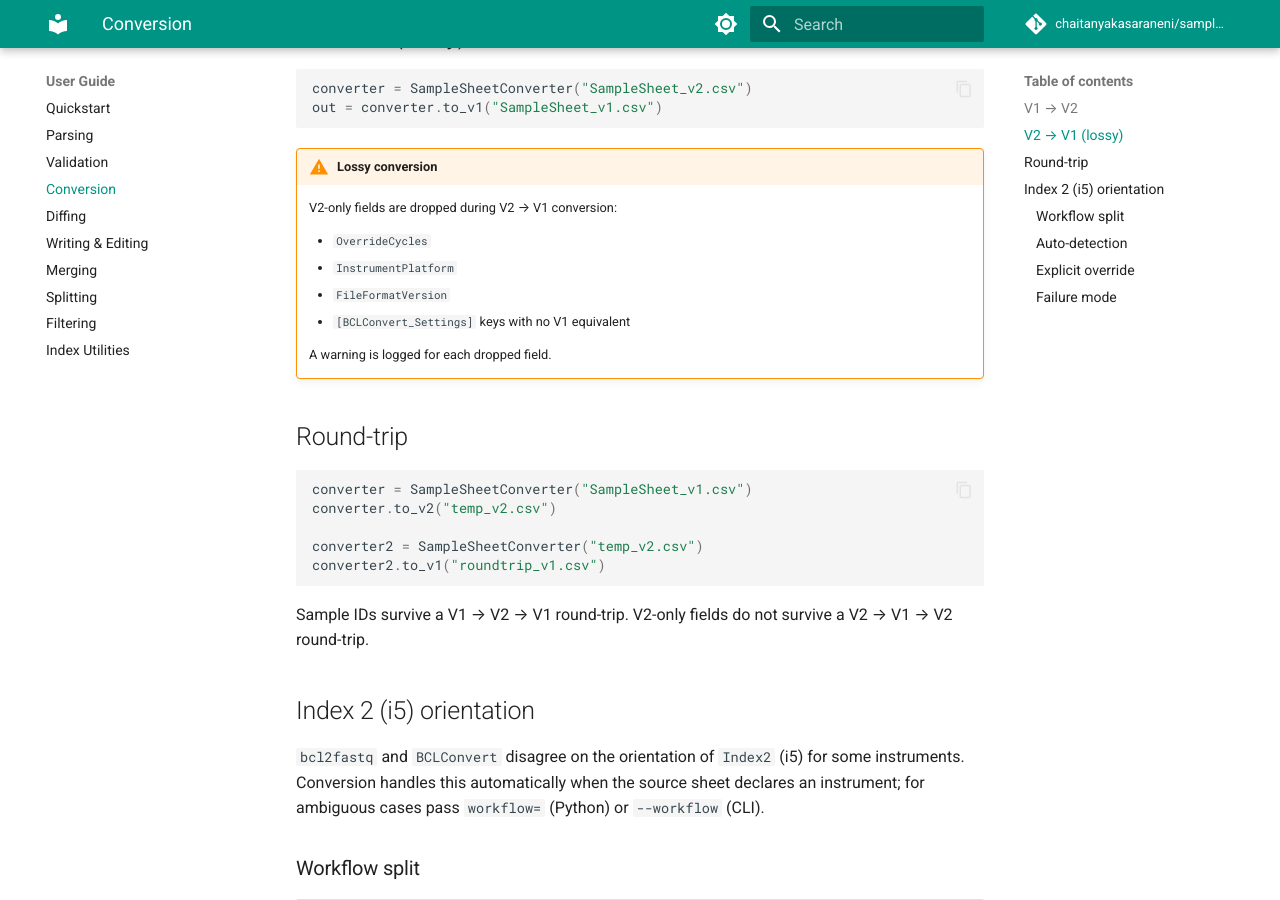
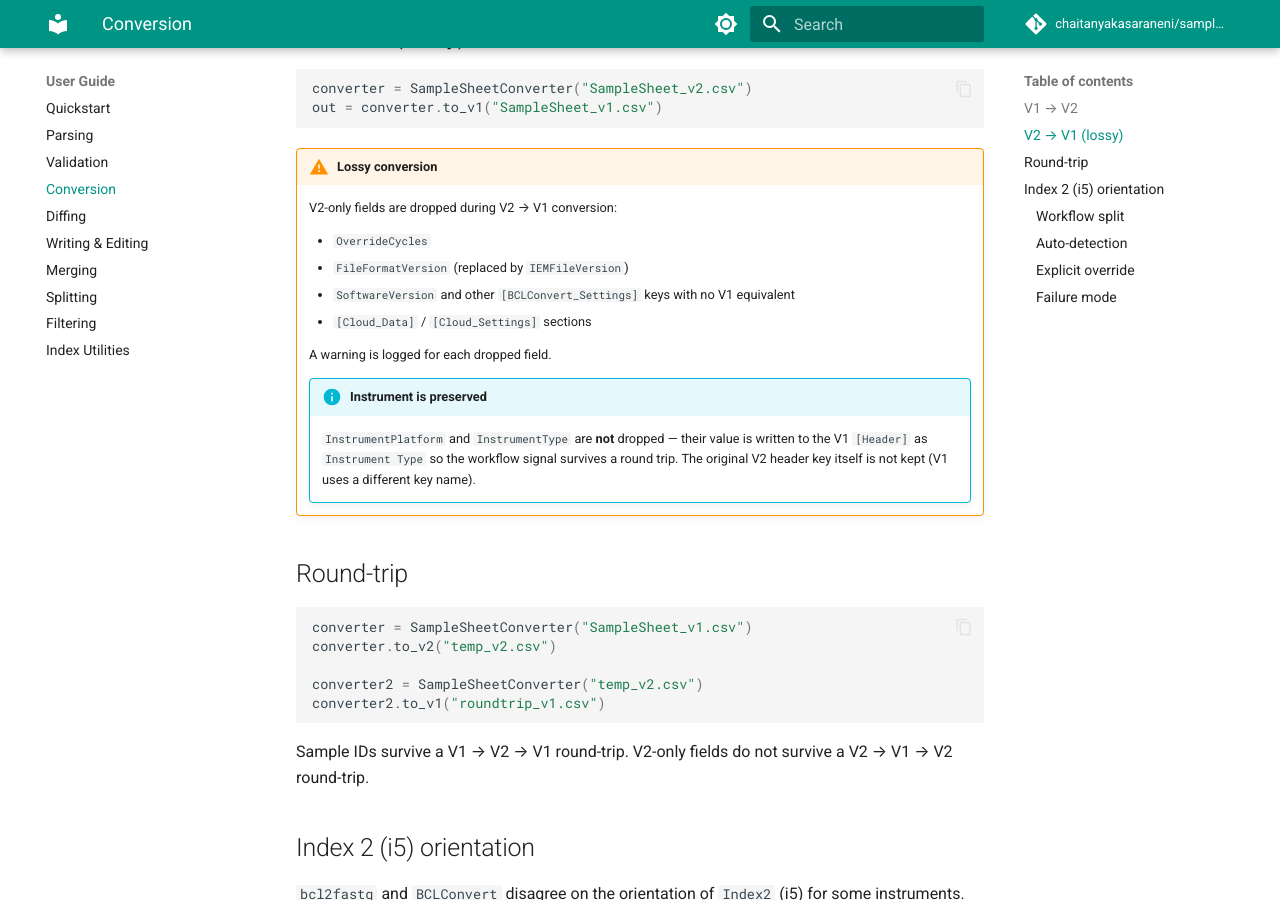
Before and after one commit to chaitanyakasaraneni/samplesheet-parser, an MkDocs documentation site: the page built from docs/guide/conversion.md, in a window 1280 px wide and 900 px high, scrolled down 893 px. Built offline with MkDocs 1.6.1 and Material for MkDocs 9.7.7, drawn with Linux system fonts in a browser that asks for light colours; comment, search, counter and statistics services are not loaded.

Commit message:
fix: address copilot comments

```diff
--- a/docs/guide/conversion.md
+++ b/docs/guide/conversion.md
@@ -35,11 +35,17 @@ out = converter.to_v1("SampleSheet_v1.csv")
     V2-only fields are dropped during V2 → V1 conversion:
 
     - `OverrideCycles`
-    - `InstrumentPlatform`
-    - `FileFormatVersion`
-    - `[BCLConvert_Settings]` keys with no V1 equivalent
+    - `FileFormatVersion` (replaced by `IEMFileVersion`)
+    - `SoftwareVersion` and other `[BCLConvert_Settings]` keys with no V1 equivalent
+    - `[Cloud_Data]` / `[Cloud_Settings]` sections
 
     A warning is logged for each dropped field.
+
+    !!! info "Instrument is preserved"
+        `InstrumentPlatform` and `InstrumentType` are **not** dropped —
+        their value is written to the V1 `[Header]` as `Instrument Type`
+        so the workflow signal survives a round trip. The original V2
+        header key itself is not kept (V1 uses a different key name).
 
 ## Round-trip
 
```
Also changed, not shown: 2 other files.
